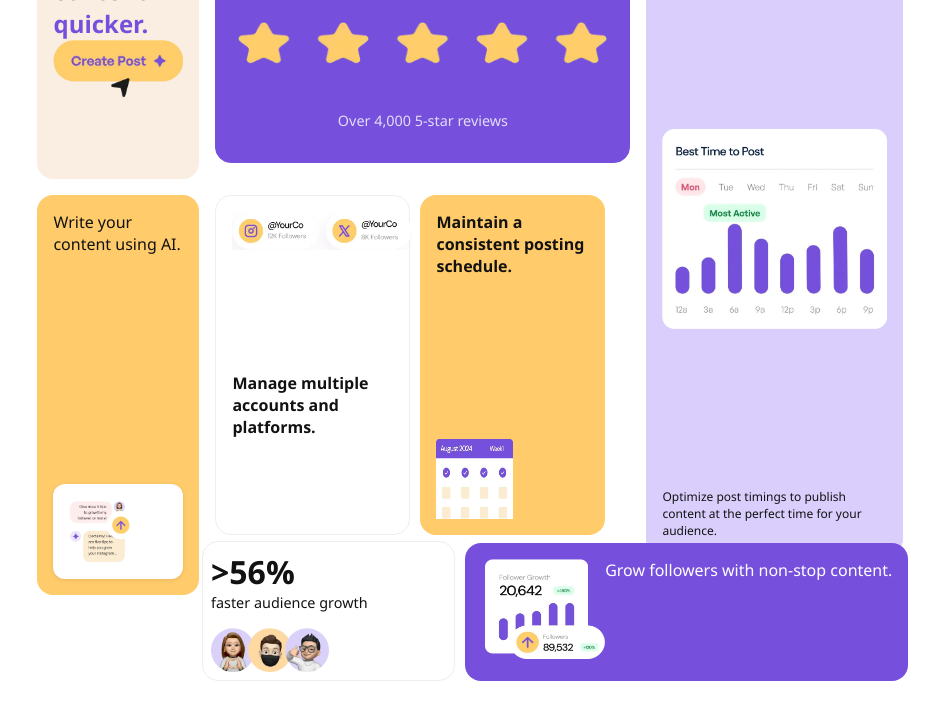
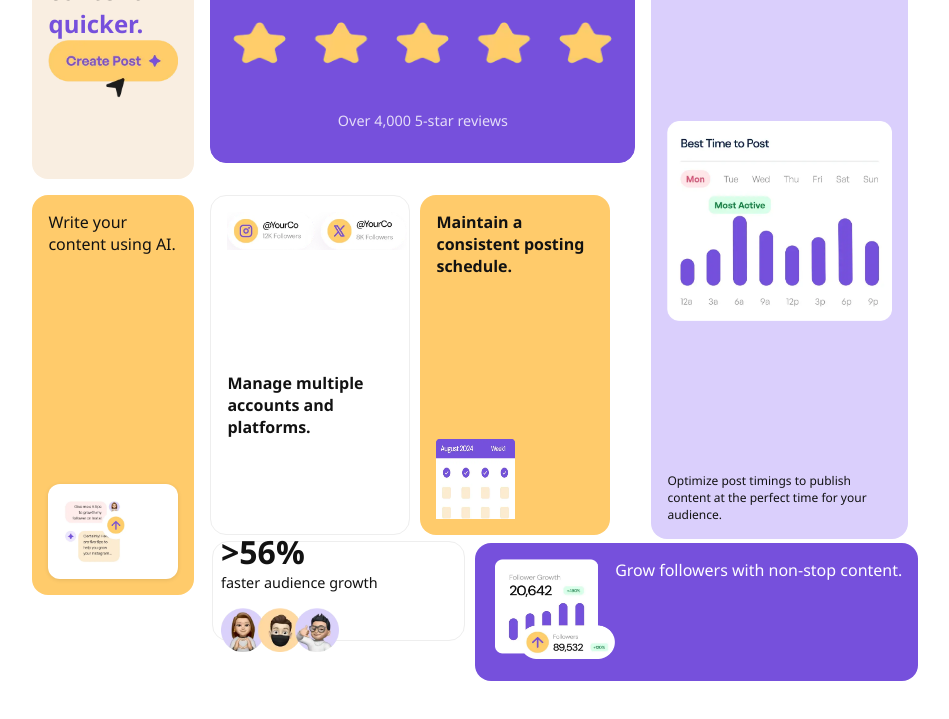
Before and after one commit to ManuelOwen/Bento-grid, a plain HTML site: page index.html in a window 1280 px wide. Shown: the part 173-892 px from the top of the page, without its empty margins (170-1119 px from the left). Drawn offline with Linux system fonts and the light colour scheme; files whose address does not match are found by name.

Commit message:
added more styles

```diff
--- a/style.css
+++ b/style.css
@@ -25,7 +25,8 @@ body {
   grid-template-columns: repeat(4, 1fr);
   grid-template-rows: auto auto auto;
   gap: 1rem;
-  width: 50%;
+  width: 40%;
+
   justify-content: center;
   margin: auto;
 }
@@ -70,7 +71,7 @@ body {
   background: var(--purple-100);
   grid-column: 4;
   grid-row: 1 / span 2;
-  height: 87vh;
+  height: 85vh;
 }
 
 .white {
@@ -96,7 +97,7 @@ body {
 .center {
   display: flex;
   gap: 10px;
-  width: 390px;
+  width: 400px;
   margin-bottom: 60px;
 }
 
@@ -112,6 +113,7 @@ body {
   display: flex;
   gap: 10px;
    margin-left: -50px;
+
 }
 
 .fin {
@@ -130,14 +132,15 @@ body {
   border: 1px solid #eee;
   width: 20%;
   justify-content: center;
-  margin-left: 390px;
+  margin-left: 400px;
   margin-top: -70px;
   margin-bottom: 60px;
   padding: 0.5rem;
   color: var(--black);
+  height: 100px;
 }
 
-button {
+/* button {
   margin-top: 1rem;
   padding: 0.6rem 1rem;
   background: var(--purple-500);
@@ -147,7 +150,7 @@ button {
   font-weight: bold;
   cursor: pointer;
   align-self: flex-start;
-}
+} */
 
 .highlight {
   color: var(--purple-500);
```
Also changed, not shown: index.html (+2 -0 lines).
